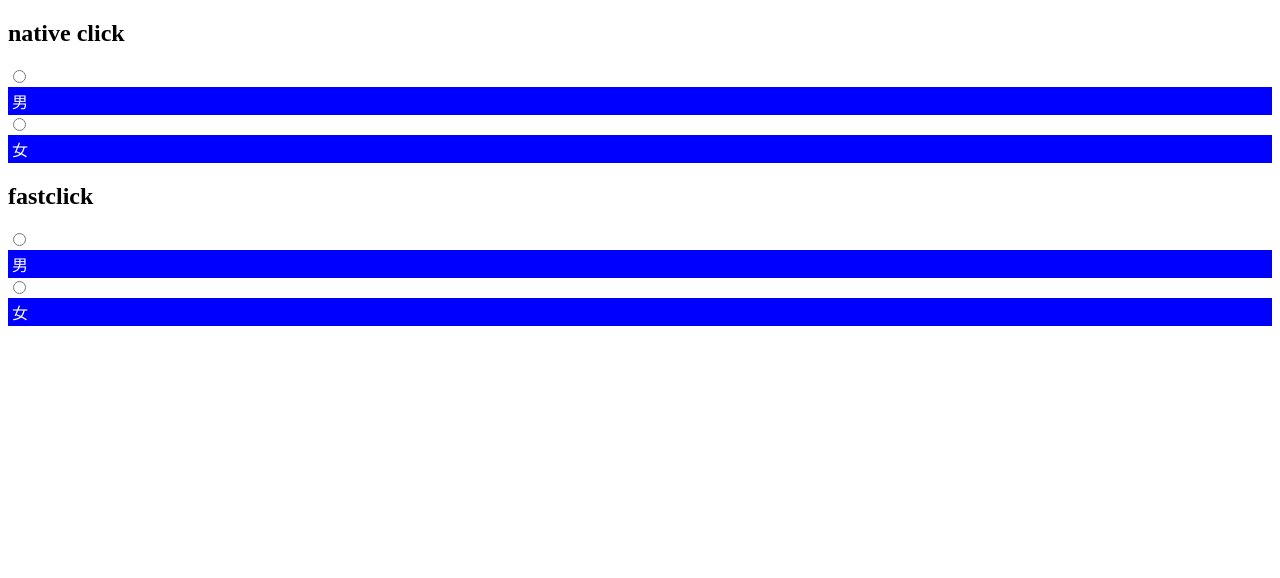
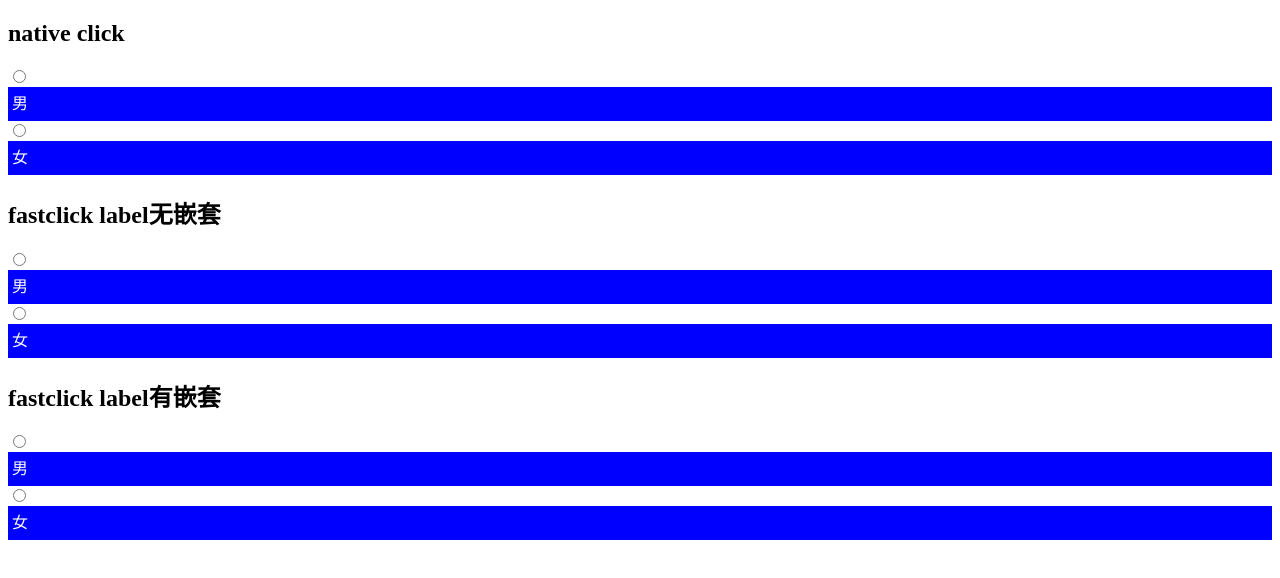
Before and after one commit to libo1106/demo, a plain HTML site: page fastclick/index.html in a window 1280 px wide. Drawn offline with nearby package versions, Linux system fonts and the light colour scheme.

Commit message:
label嵌套测试

```diff
--- a/fastclick/index.html
+++ b/fastclick/index.html
@@ -10,6 +10,12 @@
     background-color: blue;
     display:block;
     padding: 2px 4px;
+
+    height: 30px;
+    line-height: 30px;
+  }
+  p{
+    margin: 0;
   }
     </style>
   </head>
@@ -27,9 +33,9 @@
 
   </section>
 
-  <section class="case" id="fastArea">
+  <section class="case fastArea">
 
-    <h2>fastclick</h2>
+    <h2>fastclick label无嵌套</h2>
 
     <input type="radio" name="gender" value="男" id="fast-gender-man">
     <label for="fast-gender-man">男</label>
@@ -39,15 +45,30 @@
 
   </section>
 
+  <section class="case fastArea">
+
+    <h2>fastclick label有嵌套</h2>
+
+    <input type="radio" name="gender" value="男" id="fast-2-gender-man">
+    <label for="fast-2-gender-man"><p>男</p></label>
+
+    <input type="radio" name="gender" value="女" id="fast-2-gender-woman">
+    <label for="fast-2-gender-woman"><p>女</p></label>
+
+  </section>
+
   <script src="https://cdnjs.cloudflare.com/ajax/libs/jquery/2.1.4/jquery.min.js"></script>
   <script src="https://cdnjs.cloudflare.com/ajax/libs/fastclick/1.0.6/fastclick.min.js"></script>
   <script>
 
     $(function(){
 
-      var fastArea = document.getElementById('fastArea');
+      $fastAreas = $('.fastArea');
 
-      FastClick.attach(fastArea);
+      $fastAreas.each(function(){
+        FastClick.attach(this);
+      });
+
     });
 
   </script>
```
